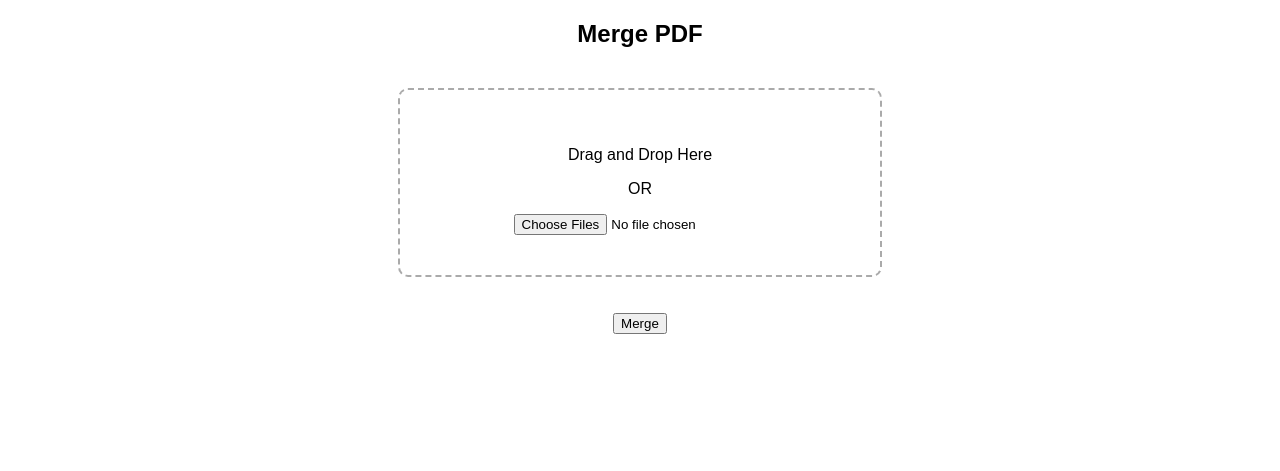
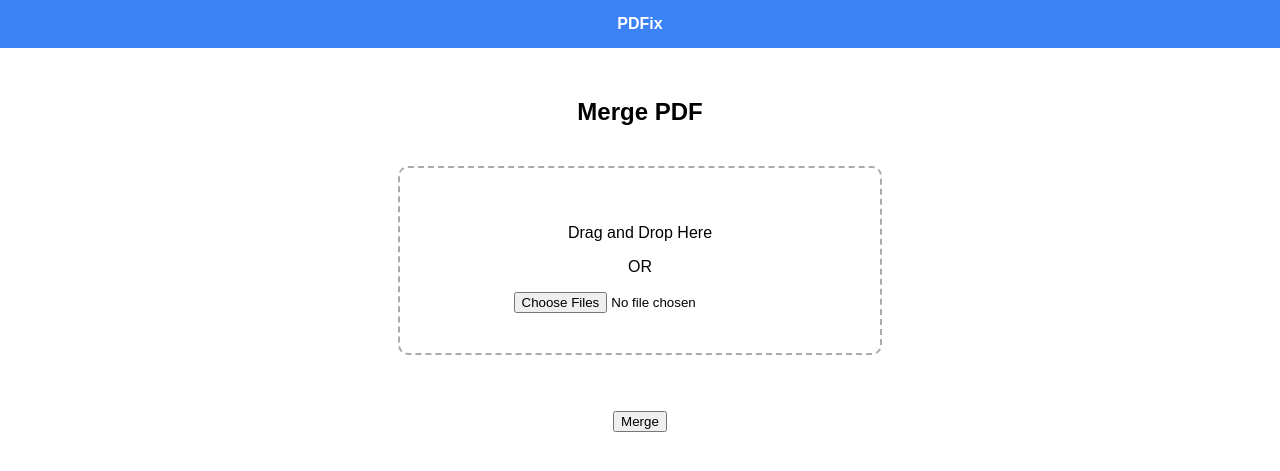
Before and after one commit to kamalswarnkar/PDFix, a Django app: template tools/templates/tools/merge_pdf.html in a window 1280 px wide. Shown: the top 471 px of the page. Run offline with Django 5.2, Linux system fonts and the light colour scheme; the template is opened without the code that fills it, so the values that code supplies are empty; some libraries are stand-ins or nearby versions.

Commit message:
ordering DONE! and base.html ADDED!

```diff
--- /dev/null
+++ b/tools/templates/tools/base.html
@@ -0,0 +1,34 @@
+<!DOCTYPE html>
+<html lang="en">
+<head>
+    <meta charset="UTF-8">
+    <meta name="viewport" content="width=device-width, initial-scale=1.0">
+    <title>{% block title %}PDFix{% endblock %}</title>
+    <style>
+        body{
+            font-family: Arial, Helvetica, sans-serif;
+            margin: 0;
+        }
+
+        .navbar{
+            background: #3b82f6;
+            color: white;
+            padding: 15px;
+            font-weight: bold;
+        }
+
+        .container{
+            text-align: center;
+            padding: 30px;
+        }
+    </style>
+    {% block head %}{% endblock %}
+</head>
+<body>
+    <div class="navbar">PDFix</div>
+
+    <div class="container">
+        {% block content %}{% endblock %}
+    </div>
+</body>
+</html>
--- a/tools/templates/tools/merge_pdf.html
+++ b/tools/templates/tools/merge_pdf.html
@@ -1,9 +1,6 @@
-<!DOCTYPE html>
-<html lang="en">
-<head>
-    <meta charset="UTF-8">
-    <meta name="viewport" content="width=device-width, initial-scale=1.0">
-    <title>Merge PDF - PDFix</title>
+{% extends "tools/base.html" %}
+{% block title %}Merge PDF - PDFix{% endblock %}
+{% block head %}
     <style>
         body{
             font-family: Arial, Helvetica, sans-serif;
@@ -39,9 +36,36 @@
             0%{transform:rotate(0deg);}
             100%{transform:rotate(360deg);}
         }
+
+        #previewContainer{
+            display:flex;
+            gap:15px;
+            flex-wrap:wrap;
+            margin-top:20px;
+            justify-content:center;
+        }
+
+        .file-card{
+            border:1px solid #ddd;
+            padding:10px;
+            border-radius:8px;
+            background:white;
+            width:120px;
+            overflow: hidden;
+        }
+
+        .file-card button{
+            margin-top:5px;
+        }
+
+        .file-card canvas{
+            width:100%;
+            height: auto;
+            border-radius: 4px;
+        }
     </style>
-</head>
-<body>
+{% endblock %}
+{% block content %}
     <h2>Merge PDF</h2>
 
     <div id="loader" style="display: none;">
@@ -52,11 +76,21 @@
     <form method="post" enctype="multipart/form-data" id="uploadForm">
         {% csrf_token %}
         {% include "tools/components/uploader.html" with input_name="files" multiple=True %}
-        <br><br>
+        <br>
+        <div id="previewContainer"></div>
+        <br>
         <button type="submit" id="submitBtn">Merge</button>
     </form>
 
     {% include "tools/components/uploader_script.html" %}
+    <script src="https://cdnjs.cloudflare.com/ajax/libs/pdf.js/3.11.174/pdf.min.js"></script>
+
+    <script>
+        if(typeof pdfjsLib !== "undefined"){
+            pdfjsLib.GlobalWorkerOptions.workerSrc = "https://cdnjs.cloudflare.com/ajax/libs/pdf.js/3.11.174/pdf.worker.min.js";
+        }
+    </script>
+
     <script>
         //const dropZone = document.getElementById("dropZone");
         //const fileInput = document.getElementById("fileInput");
@@ -114,5 +148,117 @@
         // }
 
     </script>
-</body>
+
+    <script src="https://cdn.jsdelivr.net/npm/sortablejs@latest/Sortable.min.js"></script>
+
+    <script>
+
+        const input = document.getElementById("fileInput")
+        const container = document.getElementById("previewContainer")
+
+        let filesArray = []
+
+        input.addEventListener("change", function(){
+
+            filesArray = Array.from(input.files)
+
+            renderFiles()
+
+        })
+
+        function renderFiles(){
+
+            container.innerHTML = ""
+
+            filesArray.forEach((file, index)=>{
+
+                const card = document.createElement("div")
+
+                card.className = "file-card"
+                card.dataset.name = file.name
+
+                card.innerHTML = `
+                    <canvas></canvas>
+                    <p style="font-size:12px;">${file.name}</p>
+                    <button type="button" onclick="removeFile(${index})">Remove</button>
+                `
+
+                container.appendChild(card)
+
+                const canvas = card.querySelector("canvas")
+                const ctx = canvas.getContext("2d")
+
+                const reader = new FileReader()
+
+                reader.onload = function(e){
+
+                    const typedarray = new Uint8Array(e.target.result)
+
+                    pdfjsLib.getDocument(typedarray).promise.then(function(pdf){
+
+                        pdf.getPage(1).then(function(page){
+
+                            const viewport = page.getViewport({scale:0.3})
+
+                            canvas.width = viewport.width
+                            canvas.height = viewport.height
+
+                            page.render({
+                                canvasContext: ctx,
+                                viewport: viewport
+                            })
+
+                        })
+
+                    })
+
+                }
+
+                reader.readAsArrayBuffer(file)
+
+            })
+
+        }
+
+
+
+        function removeFile(index){
+
+            filesArray.splice(index,1)
+
+            renderFiles()
+
+        }
+
+        new Sortable(container,{
+            animation:150,
+            onEnd:function(){
+
+                const reordered = []
+
+                document.querySelectorAll(".file-card").forEach(card=>{
+                    const name = card.dataset.name
+                    const file = filesArray.find(f => f.name === name)
+                    reordered.push(file)
+                })
+
+                filesArray = reordered
+
+            }
+        })
+
+        document.getElementById("uploadForm").addEventListener("submit", function(){
+
+            const dataTransfer = new DataTransfer()
+
+            filesArray.forEach(file=>{
+                dataTransfer.items.add(file)
+            })
+
+            input.files = dataTransfer.files
+
+        })
+
+    </script>
+{% endblock %}
 </html>
```
Also changed, not shown: 9 other files.
